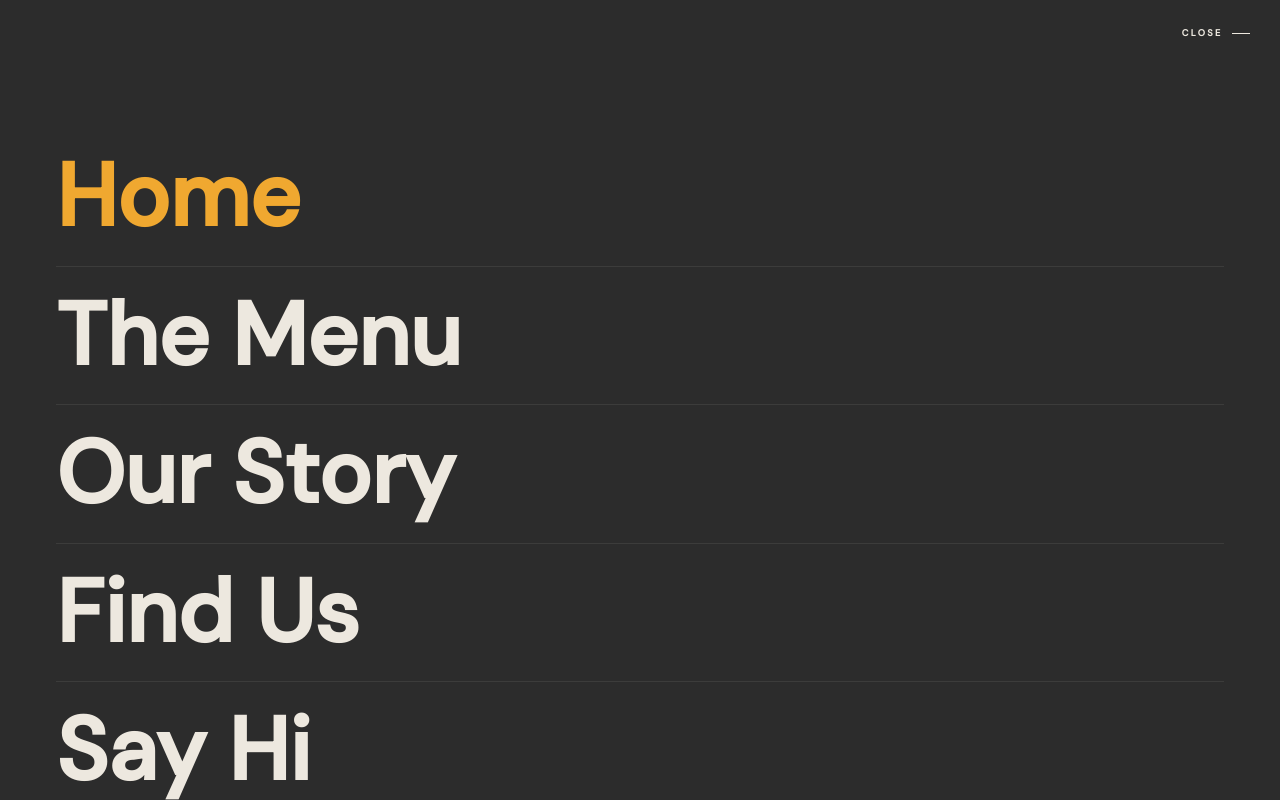
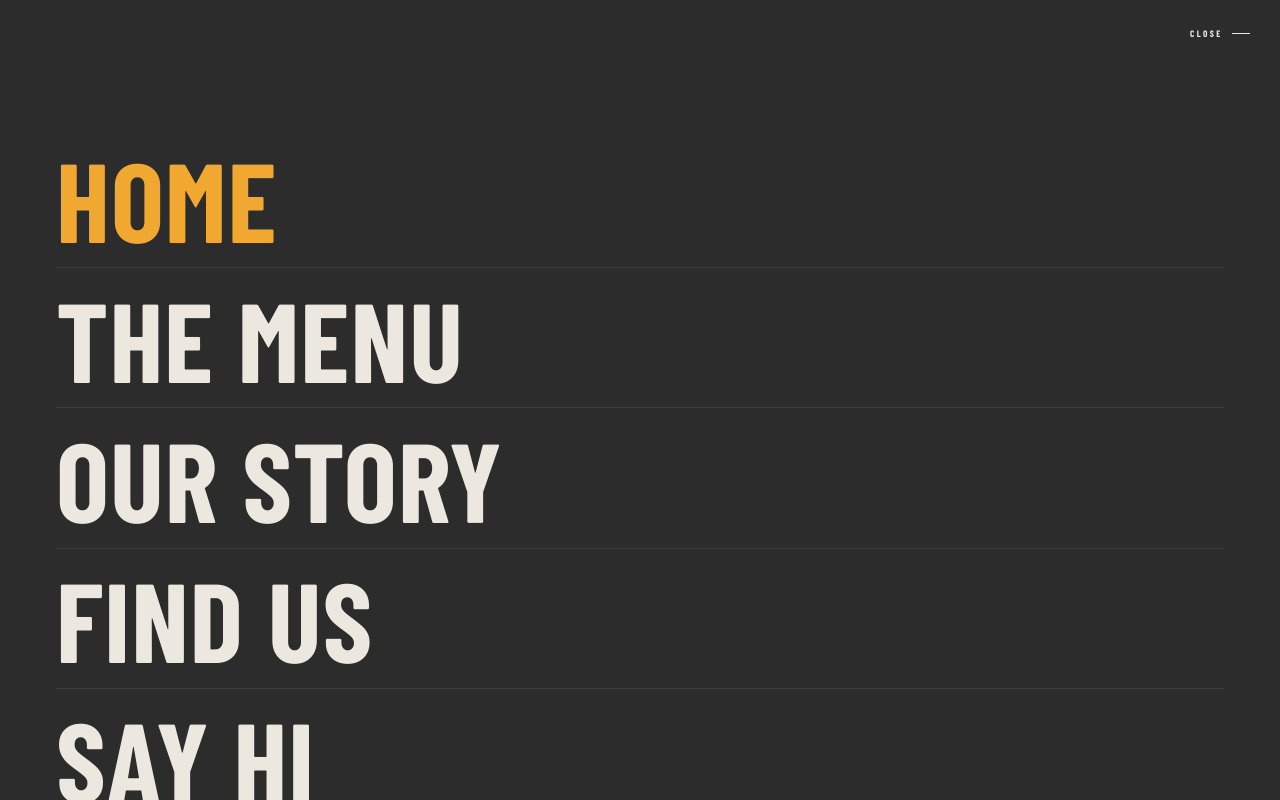
Before and after one commit to Wissko/goodgood-westend, a Next.js app: page / in a window 1280 px wide. Both pictures are taken after a click on the button "Open navigation". Built offline with nearby package versions, Linux system fonts and the light colour scheme; a web font is replaced by a local one.

Commit message:
feat(nav): Barlow Condensed 900 uppercase on all nav links, bigger size

```diff
--- a/components/GoodGoodMenu.tsx
+++ b/components/GoodGoodMenu.tsx
@@ -13,9 +13,9 @@ const NAV_LINKS = [
   { href: '/contact', label: 'Say Hi' },
 ] as const
 
-const syne: React.CSSProperties = {
-  fontFamily: 'var(--font-syne-var), sans-serif',
-  fontWeight: 800,
+const heading: React.CSSProperties = {
+  fontFamily: 'var(--font-heading), sans-serif',
+  fontWeight: 900,
 }
 
 export default function GoodGoodMenu() {
@@ -57,7 +57,7 @@ export default function GoodGoodMenu() {
         animate={{ opacity: open ? 0 : 1, pointerEvents: open ? 'none' : 'auto' }}
         transition={{ duration: 0.2 }}
         style={{
-          ...syne,
+          ...heading,
           position: 'fixed',
           top: '1rem',
           left: '1rem',
@@ -75,10 +75,10 @@ export default function GoodGoodMenu() {
           WebkitTapHighlightColor: 'transparent',
         }}
       >
-        <span style={{ ...syne, fontSize: '13px', color: '#F0A830', letterSpacing: '0.05em', lineHeight: 1 }}>GG</span>
+        <span style={{ ...heading, fontSize: '13px', color: '#F0A830', letterSpacing: '0.05em', lineHeight: 1 }}>GG</span>
         <span style={{ display: 'block', width: '1px', height: '13px', background: 'rgba(237,232,223,0.25)' }} />
         <span style={{
-          fontFamily: 'var(--font-syne-var), sans-serif',
+          fontFamily: 'var(--font-heading), sans-serif',
           fontWeight: 700,
           fontSize: '10px',
           letterSpacing: '0.2em',
@@ -136,7 +136,7 @@ export default function GoodGoodMenu() {
                 letterSpacing: '0.26em',
                 textTransform: 'uppercase',
                 color: '#EDE8DF',
-                fontFamily: 'var(--font-syne-var)',
+                fontFamily: 'var(--font-heading)',
                 fontWeight: 700,
               }}>Close</span>
               <span style={{ display: 'block', width: '1.1rem', height: '1px', backgroundColor: '#EDE8DF' }} />
@@ -165,11 +165,13 @@ export default function GoodGoodMenu() {
                   <Link
                     href={link.href}
                     style={{
-                      ...syne,
+                      ...heading,
                       display: 'block',
-                      fontSize: 'clamp(2rem, 8vw, 5.5rem)',
-                      lineHeight: 1.2,
-                      padding: 'clamp(0.6rem, 2vw, 1rem) 0',
+                      fontSize: 'clamp(2.5rem, 10vw, 7rem)',
+                      lineHeight: 1.0,
+                      letterSpacing: '0.01em',
+                      textTransform: 'uppercase',
+                      padding: 'clamp(0.5rem, 1.5vw, 0.85rem) 0',
                       color: pathname === link.href ? '#F0A830' : '#EDE8DF',
                       transition: 'color 0.15s',
                       WebkitTapHighlightColor: 'transparent',
@@ -186,7 +188,7 @@ export default function GoodGoodMenu() {
               style={{
                 padding: 'clamp(1.5rem, 4vw, 2.5rem) clamp(1.5rem, 6vw, 3.5rem)',
                 color: '#A8B5A2',
-                fontFamily: 'var(--font-inter-var), sans-serif',
+                fontFamily: 'var(--font-body), sans-serif',
                 fontWeight: 300,
                 fontSize: '0.8rem',
                 lineHeight: 1.7,
```
